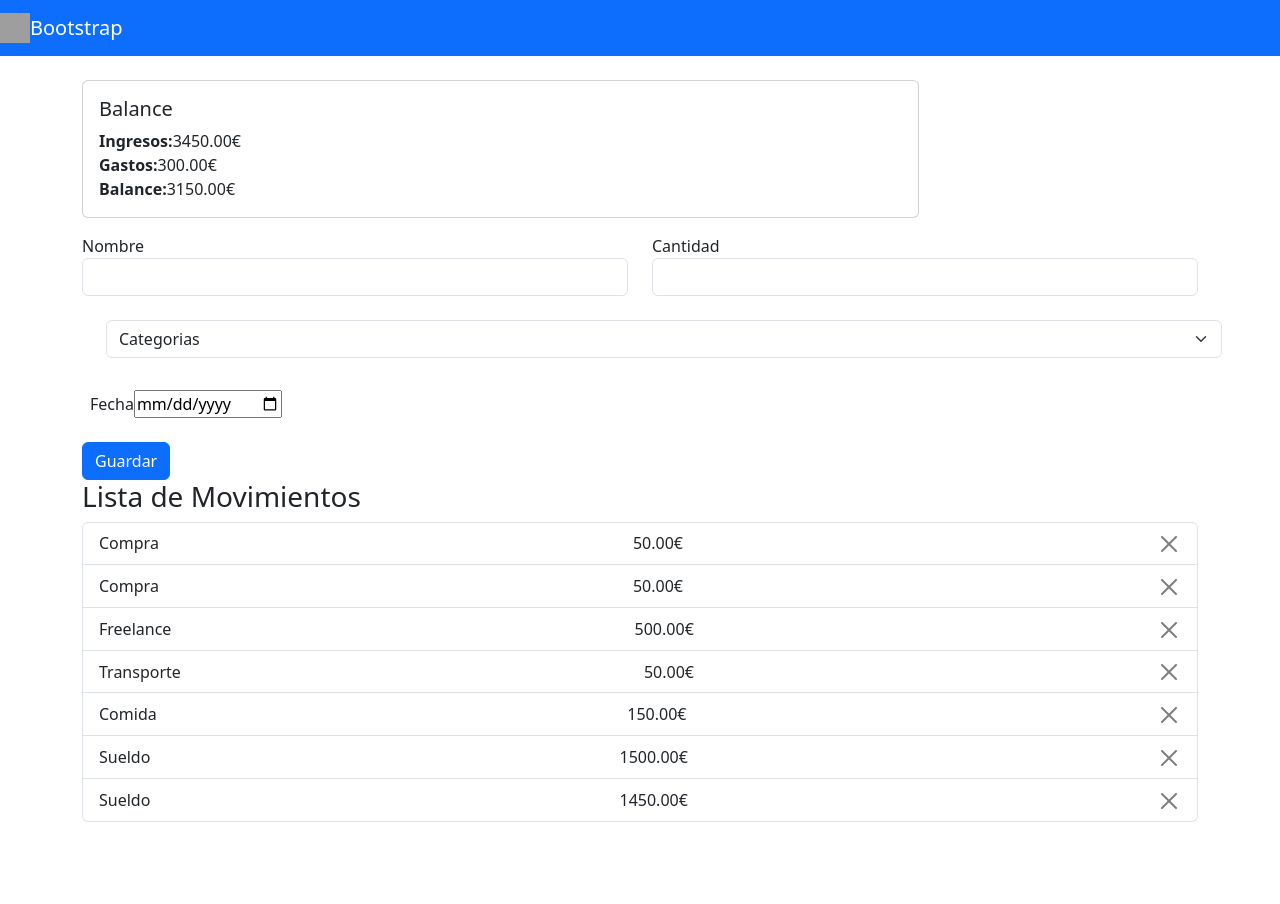
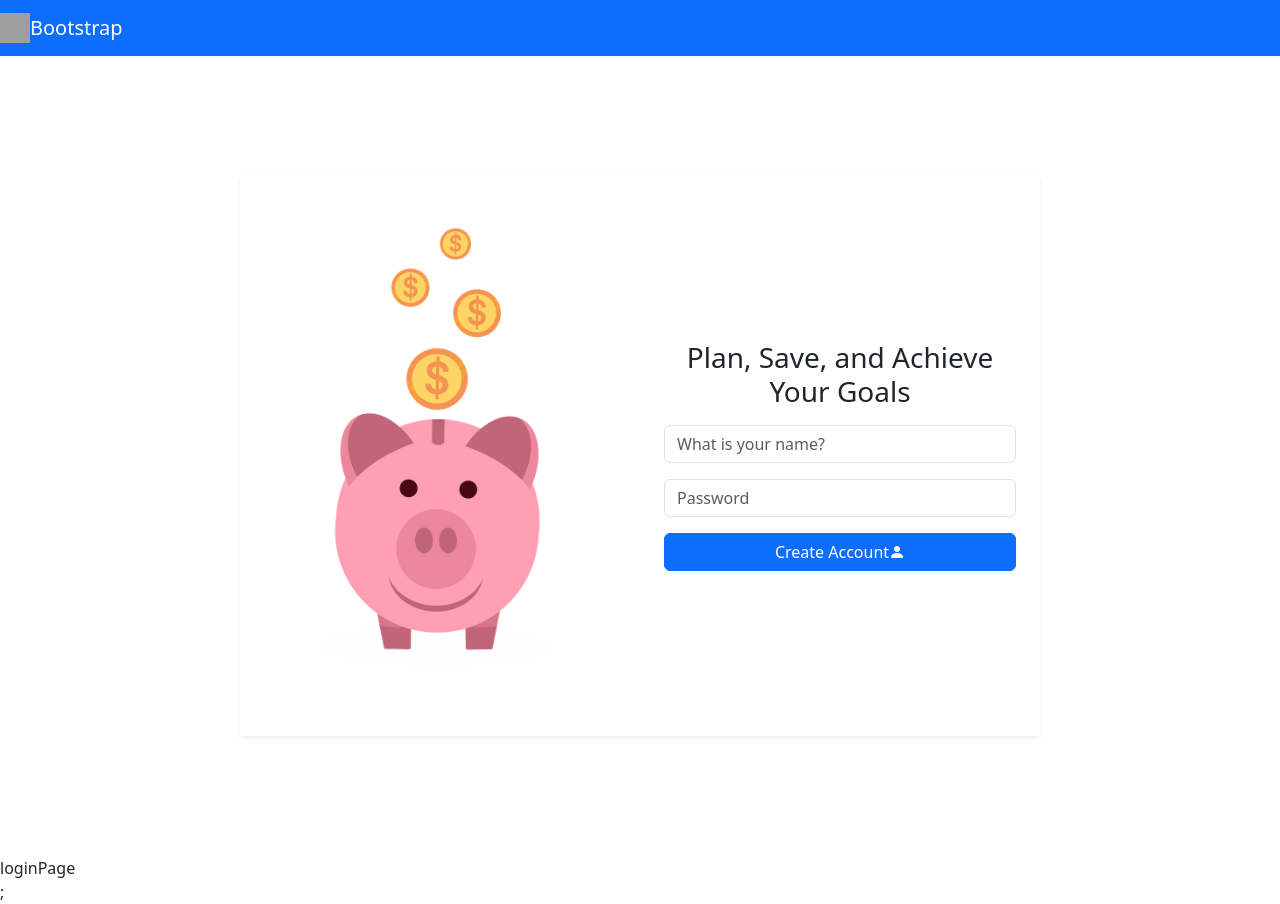
Before and after one commit to budget-tracker-ironhack/BudgetApp, a React (Vite) app in the folder react-routing-intro/: page / in a window 1280 px wide. Before the commit the page ends 846 px from the top, so only its background shows below. Built offline with nearby package versions, Linux system fonts and the light colour scheme; data requests are answered from the project's data file; grey boxes are pictures that could not be loaded.

Commit message:
add loginPage

```diff
--- a/react-routing-intro/index.html
+++ b/react-routing-intro/index.html
@@ -18,6 +18,10 @@
       crossorigin="anonymous"
       referrerpolicy="no-referrer"
     />
+    <link
+      href="https://cdnjs.cloudflare.com/ajax/libs/bootstrap-icons/1.10.5/font/bootstrap-icons.min.css"
+      rel="stylesheet"
+    />
   </head>
   <body>
     <div id="root"></div>
--- a/react-routing-intro/src/App.jsx
+++ b/react-routing-intro/src/App.jsx
@@ -1,13 +1,16 @@
 import Navbar from './components/ui/navbar';
 import { Route, Routes } from 'react-router-dom';
-import HomePage from './pages/HomePage';
+import LoginPage from './pages/loginPage';
+import HomePage from './pages/homepage';
 
 function App() {
   return (
     <>
       <Navbar />
       <Routes>
-        <Route path="/" element={<HomePage />} />
+        <Route path="/" element={<LoginPage />} />
+        <Route path="/LoginPage" element={<LoginPage />} />
+        <Route path="/homePage" element={<HomePage />} />
       </Routes>
     </>
   );
--- /dev/null
+++ b/react-routing-intro/src/components/Login.jsx
@@ -0,0 +1,52 @@
+import { Link } from 'react-router-dom';
+import pmbimg from '../assets/piggy-money-bank-5085515_1280.png';
+function Login() {
+  return (
+    <div className="container d-flex justify-content-center align-items-center vh-100">
+      <div
+        className="row shadow-sm"
+        style={{ maxWidth: '800px', width: '100%' }}
+      >
+        <div className="col-md-6 d-none d-md-block p-0">
+          <img
+            src={pmbimg}
+            alt="Login illustration"
+            className="img-fluid h-100"
+            style={{ objectFit: 'cover' }}
+          />
+        </div>
+
+        <div className="col-md-6 p-4 d-flex flex-column justify-content-center">
+          <h3 className="text-center mb-3">
+            Plan, Save, and Achieve Your Goals
+          </h3>
+          <form method="post">
+            <div className="mb-3">
+              <input
+                type="text"
+                className="userName form-control"
+                required
+                placeholder="What is your name?"
+              />
+            </div>
+            <div className="mb-3">
+              <input
+                type="password"
+                className="form-control"
+                id="password"
+                placeholder="Password"
+                required
+              />
+            </div>
+            <Link to="/homePage" className="btn btn-primary w-100">
+              <span> Create Account</span>
+              <i className="bi bi-person-fill"></i>
+            </Link>
+          </form>
+        </div>
+      </div>
+    </div>
+  );
+}
+
+export default Login;
--- /dev/null
+++ b/react-routing-intro/src/pages/loginPage.jsx
@@ -0,0 +1,12 @@
+import Login from '../components/Login';
+
+function LoginPage() {
+  return (
+    <>
+      <Login />
+      <div>loginPage</div>;
+    </>
+  );
+}
+
+export default LoginPage;
```
Also changed, not shown: react-routing-intro/src/assets/piggy-money-bank-5085515_1280.png (added).
